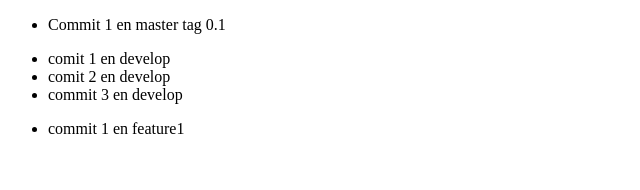
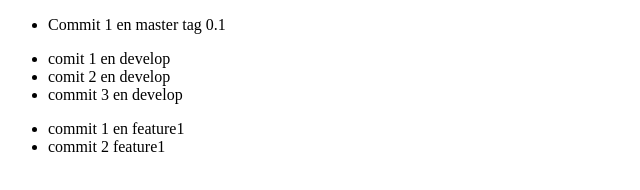
Before and after one commit to Riccardovv/PracticaGit, a plain HTML site: page index.html in a window 1280 px wide. Shown: the whole page, without its empty margins (0-640 px from the left). Drawn offline with Linux system fonts and the light colour scheme.

Commit message:
segundo commit feature1

```diff
--- a/index.html
+++ b/index.html
@@ -28,6 +28,9 @@
         <li>
             commit 1 en feature1
         </li>
+        <li>
+            commit 2 feature1
+        </li>
     </ul>
 
 
```
